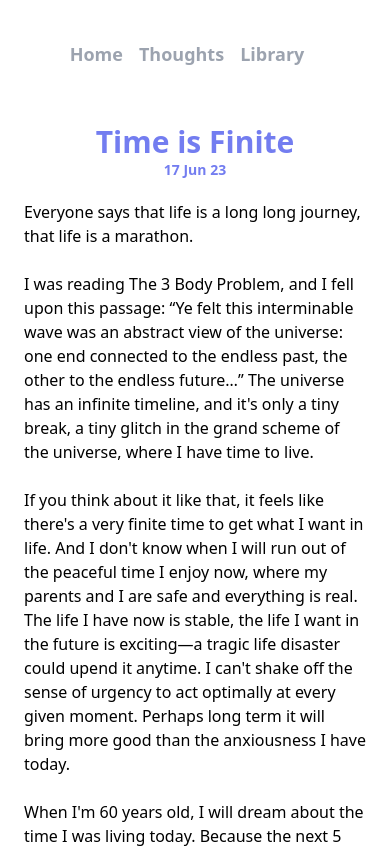
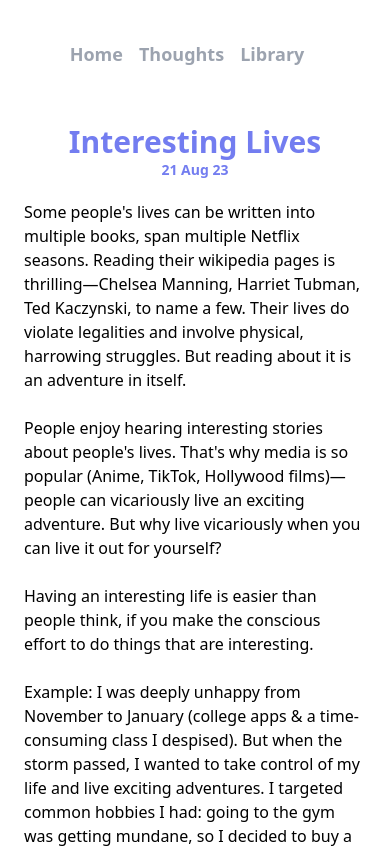
Before and after one commit to srachaz/Srachaswebsite, a Next.js app: page /thoughts in a window 390 px wide. Shown: the top 848 px of the page. Built offline with nearby package versions, Linux system fonts and the light colour scheme.

Commit message:
updating thoughts page, minor phone UI fixes

```diff
--- /dev/null
+++ b/components/thoughtbar.js
@@ -0,0 +1,19 @@
+import Link from 'next/link';
+
+const Thoughtbar = () => {
+  return (
+    <nav className="">
+        <div className="container mx-auto flex flex-col text-gray-400 items-center">
+            <div>Interesting Lives</div>
+            <div>Interesting Lives</div>
+            <div>Interesting Lives</div>
+
+
+
+        </div>
+
+      </nav>
+  );
+};
+
+export default Thoughtbar;
--- a/pages/index.js
+++ b/pages/index.js
@@ -12,6 +12,7 @@ import Head from 'next/head';
 
 
 
+
 const inter = Inter({ subsets: ['latin'] })
 
 export default function Home() {
@@ -22,9 +23,6 @@ export default function Home() {
     <title>Sarah Zhang</title>
    </Head>
   <Navbar />
-    {/* <main
-      className={`flex flex-col items-center justify-between p-24 🌇🌃🌞📍`}
-    > */}
       <div className="flex items-center justify-between flex-col p-5">
         <div className="flex flex-row gap-6 justify-center mt-12">
           <div className = "align-right leading-4">
@@ -41,119 +39,14 @@ export default function Home() {
               <div className="text-sm"><br/>UCLA freshman curious about microeconomics, investment theory, and DeFi!</div>
               <div className="text-sm pt-3">Life got interesting after I snuck into <a href="https://twitter.com/sracha_z/status/1627588736870682625" class="text-[#737df0] font-bold">Treehacks</a>—met extremely cool people, read books, and had fascinating life experiences that changed my <Link href="/thoughts" class="text-[#737df0] font-bold">life philosophies. </Link></div>
               <div className="text-sm pt-3">Figuring out how to live life like an adventure! So much to learn in the world—excited for surprises life can bring!</div>
-              <div className="text-sm pt-3">Currently reading: Tomorrow, And Tomorrow, And Tomorrow & The Infinite Machine</div>
+              <div className="text-sm pt-3">Currently reading: Tomorrow, And Tomorrow, And Tomorrow</div>
               <div className="text-sm pt-8"><br/>Constantly seeking new adventures and interesting conversations—reach out to me!</div>
 
             <div className="text-sm text-gray-300 relative inline-block border-t top-3">Built & Designed by me </div>
           </div>
 
         </div>
-      {/* <div className="z-10 w-full max-w-5xl items-center justify-between font-mono text-sm lg:flex">
-        <p className="fixed left-0 top-0 flex w-full justify-center border-b border-gray-300 bg-gradient-to-b from-zinc-200 pb-6 pt-8 backdrop-blur-2xl dark:border-neutral-800 dark:bg-zinc-800/30 dark:from-inherit lg:static lg:w-auto lg:rounded-xl lg:border lg:bg-gray-200 lg:p-4 lg:dark:bg-zinc-800/30">
-          Ghello lolg&nbsp;
-          <code className="font-mono font-bold">pages/index.js</code>
-        </p>
-        <div className="fixed bottom-0 left-0 flex h-48 w-full items-end justify-center bg-gradient-to-t from-white via-white dark:from-black dark:via-black lg:static lg:h-auto lg:w-auto lg:bg-none">
-          <a
-            className="pointer-events-none flex place-items-center gap-2 p-8 lg:pointer-events-auto lg:p-0"
-            href="https://vercel.com?utm_source=create-next-app&utm_medium=default-template-tw&utm_campaign=create-next-app"
-            target="_blank"
-            rel="noopener noreferrer"
-          >
-            By{' '}
-            <Image
-              src="/vercel.svg"
-              alt="Vercel Logo"
-              className="dark:invert"
-              width={100}
-              height={24}
-              priority
-            />
-          </a>
-        </div>
-      </div> */}
 
-      {/* <div className="relative flex place-items-center before:absolute before:h-[300px] before:w-[480px] before:-translate-x-1/2 before:rounded-full before:bg-gradient-radial before:from-white before:to-transparent before:blur-2xl before:content-[''] after:absolute after:-z-20 after:h-[180px] after:w-[240px] after:translate-x-1/3 after:bg-gradient-conic after:from-sky-200 after:via-blue-200 after:blur-2xl after:content-[''] before:dark:bg-gradient-to-br before:dark:from-transparent before:dark:to-blue-700/10 after:dark:from-sky-900 after:dark:via-[#0141ff]/40 before:lg:h-[360px]">
-        <Image
-          className="relative dark:drop-shadow-[0_0_0.3rem_#ffffff70] dark:invert"
-          src="/next.svg"
-          alt="Next.js Logo"
-          width={180}
-          height={37}
-          priority
-        />
-      </div> */}
-
-      {/* <div className="mb-32 grid text-center lg:mb-0 lg:grid-cols-4 lg:text-left">
-        <a
-          href="https://nextjs.org/docs?utm_source=create-next-app&utm_medium=default-template-tw&utm_campaign=create-next-app"
-          className="group rounded-lg border border-transparent px-5 py-4 transition-colors hover:border-gray-300 hover:bg-gray-100 hover:dark:border-neutral-700 hover:dark:bg-neutral-800/30"
-          target="_blank"
-          rel="noopener noreferrer"
-        >
-          <h2 className={`mb-3 text-2xl font-semibold`}>
-            Docs{' '}
-            <span className="inline-block transition-transform group-hover:translate-x-1 motion-reduce:transform-none">
-              -&gt;
-            </span>
-          </h2>
-          <p className={`m-0 max-w-[30ch] text-sm opacity-50`}>
-            Find in-depth information about Next.js features and API.
-          </p>
-        </a>
-
-        <a
-          href="https://nextjs.org/learn?utm_source=create-next-app&utm_medium=default-template-tw&utm_campaign=create-next-app"
-          className="group rounded-lg border border-transparent px-5 py-4 transition-colors hover:border-gray-300 hover:bg-gray-100 hover:dark:border-neutral-700 hover:dark:bg-neutral-800/30"
-          target="_blank"
-          rel="noopener noreferrer"
-        >
-          <h2 className={`mb-3 text-2xl font-semibold`}>
-            Learn{' '}
-            <span className="inline-block transition-transform group-hover:translate-x-1 motion-reduce:transform-none">
-              -&gt;
-            </span>
-          </h2>
-          <p className={`m-0 max-w-[30ch] text-sm opacity-50`}>
-            Learn about Next.js in an interactive course with&nbsp;quizzes!
-          </p>
-        </a>
-
-        <a
-          href="https://vercel.com/templates?framework=next.js&utm_source=create-next-app&utm_medium=default-template-tw&utm_campaign=create-next-app"
-          className="group rounded-lg border border-transparent px-5 py-4 transition-colors hover:border-gray-300 hover:bg-gray-100 hover:dark:border-neutral-700 hover:dark:bg-neutral-800/30"
-          target="_blank"
-          rel="noopener noreferrer"
-        >
-          <h2 className={`mb-3 text-2xl font-semibold`}>
-            Templates{' '}
-            <span className="inline-block transition-transform group-hover:translate-x-1 motion-reduce:transform-none">
-              -&gt;
-            </span>
-          </h2>
-          <p className={`m-0 max-w-[30ch] text-sm opacity-50`}>
-            Discover and deploy boilerplate example Next.js&nbsp;projects.
-          </p>
-        </a>
-
-        <a
-          href="https://vercel.com/new?utm_source=create-next-app&utm_medium=default-template-tw&utm_campaign=create-next-app"
-          className="group rounded-lg border border-transparent px-5 py-4 transition-colors hover:border-gray-300 hover:bg-gray-100 hover:dark:border-neutral-700 hover:dark:bg-neutral-800/30"
-          target="_blank"
-          rel="noopener noreferrer"
-        >
-          <h2 className={`mb-3 text-2xl font-semibold`}>
-            Deploy{' '}
-            <span className="inline-block transition-transform group-hover:translate-x-1 motion-reduce:transform-none">
-              -&gt;
-            </span>
-          </h2>
-          <p className={`m-0 max-w-[30ch] text-sm opacity-50`}>
-            Instantly deploy your Next.js site to a shareable URL with Vercel.
-          </p>
-        </a>
-      </div> */}
-    {/* </main> */}
     </div>
     </>
   )
--- a/pages/thoughts.js
+++ b/pages/thoughts.js
@@ -1,16 +1,46 @@
 import Navbar from "@/components/navbar";
+import Thoughtbar from "@/components/thoughtbar";
 
 export default function Home() {
     return(
         <>
         <Navbar />
+        {/* <div class="flex">
+            <div class="mr-10">
+            <Thoughtbar />
+                </div></div> */}
+
         <div className="flex items-center justify-between flex-col">
-            <div className="flex flex-col justify-center mt-4">
+            <div className="flex flex-col justify-center mt-4 mx-6 sm:mx-40 md:mx-60 lg:mx-80">
+
+            <h1 className="text-3xl text-[#737df0] font-bold text-center">Interesting Lives</h1>
+                <div className="text-sm text-[#737df0] font-semibold text-center">21 Aug 23</div>
+
+               <div className=" pt-5 pb-5">
+               Some people&apos;s lives can be written into multiple books, span multiple Netflix seasons. Reading their wikipedia pages is thrilling—Chelsea Manning, Harriet Tubman, Ted Kaczynski, to name a few. Their lives do violate legalities and involve physical, harrowing struggles. But reading about it is an adventure in itself.<br/> <br/>
+
+People enjoy hearing interesting stories about people&apos;s lives. That&apos;s why media is so popular (Anime, TikTok, Hollywood films)—people can vicariously live an exciting adventure. But why live vicariously when you can live it out for yourself?<br/> <br/>
+
+Having an interesting life is easier than people think, if you make the conscious effort to do things that are interesting.<br/> <br/>
+
+Example: I was deeply unhappy from November to January (college apps & a time-consuming class I despised). But when the storm passed, I wanted to take control of my life and live exciting adventures. I targeted common hobbies I had: going to the gym was getting mundane, so I decided to buy a half marathon ticket that was to take place in May, and the morning after our senior ball.<br/> <br/>
+
+I was not a runner—I didn&apos;t sports in high school and I lifted weights at the gym. But when I bought the ticket and started training, I suddenly had a mountain to climb and a summit to reach. Some of my friends thought I was delusional, but that made the goal more enticing.<br/> <br/>
+
+I missed the senior ball afterparty to sleep early, but I only got 3 hours of sleep before I scrambled to BART, sprinting through the doors as it closed. I was shitting my pants the entire train ride, because I hadn&apos;t been training the past 2 weeks due to an injury. My goal was quite literally to not get shuttled off the course and actually complete it.<br/> <br/>
+
+But I ran the half marathon, across the West Oakland cranes, across the Bay Bridge and speeding cars. And it was one of the most surreal experiences ever. It is a core memory. It is part of my identity capital. It is a story I can tell forever, to anyone.<br/> <br/>
+
+To me this is an interesting story, but something interesting for one person might not seem exciting from another&apos;s perspective. Personal growth is all that matters.<br/> <br/>
+
+Of course I&apos;m not saying do things for the purpose of appeasing other people — that&apos;s something I dislike about social media, I don&apos;t want to revolve my life for the purpose of catering towards other people&apos;s interests. But doing crazy things that YOU would be captivated to hear from another person—living like that, in my opinion, makes life interesting. And I aspire to live an interesting, crazy life.<br/> <br/> <br/> <br/>
+            </div>
+
 
                 <h1 className="text-3xl text-[#737df0] font-bold text-center">Time is Finite</h1>
                 <div className="text-sm text-[#737df0] font-semibold text-center">17 Jun 23</div>
 
-               <div className=" pt-5 mx-6 sm:mx-40 pb-5">
+               <div className=" pt-5 pb-20">
                Everyone says that life is a long long journey, that life is a marathon. <br/> <br/>
 
 I was reading The 3 Body Problem, and I fell upon this passage:
```
